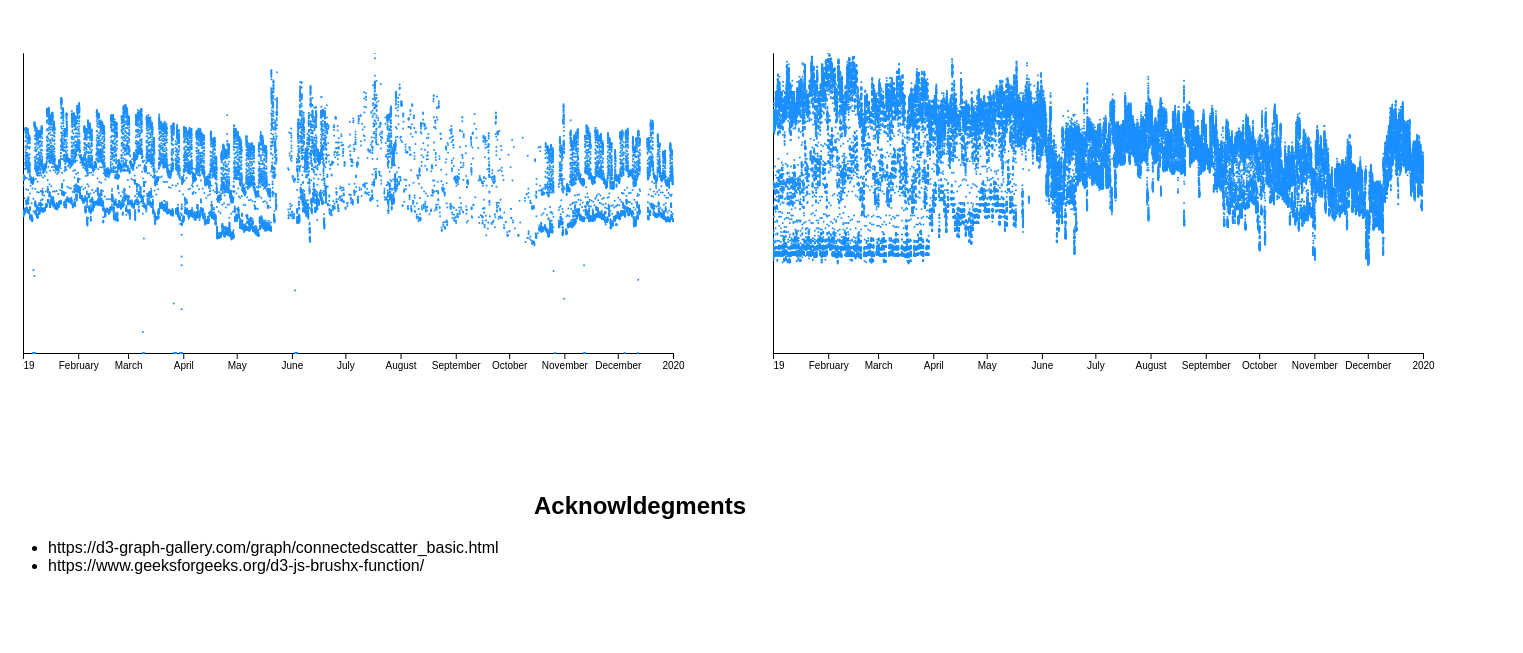
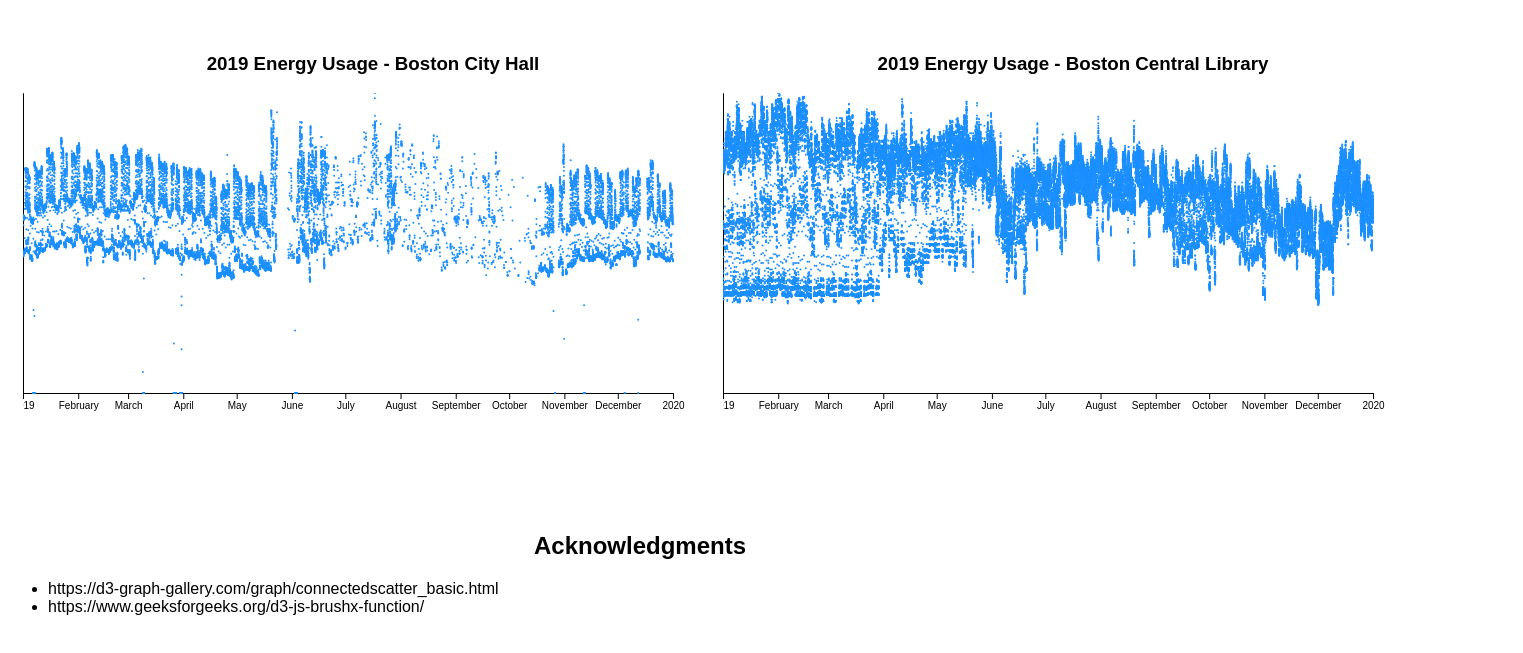
Before and after one commit to DS4200-Sec2-F22/ic-13-ngk5, a plain HTML site: page index.html in a window 1280 px wide. Shown: the part 61-714 px from the top of the page, 1523 px wide, since content can reach past the window. Drawn offline with Linux system fonts and the light colour scheme.

Commit message:
finished brushing and linking of line charts

```diff
--- a/index.html
+++ b/index.html
@@ -16,17 +16,17 @@
 
     <div class="flex-container">
       <div id="city-hall" class="flex-item">
-        <h3></h3>
+        <h3>2019 Energy Usage - Boston City Hall</h3>
       </div>
 
       <div id="library" class="flex-item">
-        <h3></h3>
+        <h3>2019 Energy Usage - Boston Central Library</h3>
       </div>
 
     </div>
 
     <div>
-        <h2>Acknowldegments</h2>
+        <h2>Acknowledgments</h2>
         <ul>
             <li>https://d3-graph-gallery.com/graph/connectedscatter_basic.html</li>
             <li>https://www.geeksforgeeks.org/d3-js-brushx-function/</li>
--- a/main.js
+++ b/main.js
@@ -1,7 +1,7 @@
 // div size (frame)
 const FRAME_HEIGHT = 400;
-const FRAME_WIDTH = 750;
-const MARGINS = {left: 50, right: 50, top: 50, bottom: 50};
+const FRAME_WIDTH = 700;
+const MARGINS = {left: 25, right: 25, top: 50, bottom: 50};
 
 const VIS_HEIGHT = FRAME_HEIGHT - MARGINS.top - MARGINS.bottom;
 const VIS_WIDTH = FRAME_WIDTH - MARGINS.left - MARGINS.right;
@@ -25,7 +25,7 @@ let city_hall;
 let library;
 
 // build left line chart
-d3.csv("data/city-hall-short.csv", // short data includes 2019-01-01 00:00:00 until 2020-01-01 00:00:00
+d3.csv("data/city-hall-2019.csv", // data includes 2019-01-01 00:00:00 until 2020-01-01 00:00:00
 	// reformats data for time
 	(d) => {return { date : d3.timeParse("%Y-%m-%d %H:%M:%S")(d.DateTime_Measured), value : d.Total_Demand_KW };}).then((data) => {
 
@@ -102,7 +102,7 @@ d3.csv("data/city-hall-short.csv", // short data includes 2019-01-01 00:00:00 un
 
 
 // build right line chart
-d3.csv("data/library-short.csv", // short data includes 2019-01-01 00:00:00 until 2020-01-01 00:00:00
+d3.csv("data/library-2019.csv", // data includes 2019-01-01 00:00:00 until 2020-01-01 00:00:00
 	// reformats data for time
 	(d) => {return { date : d3.timeParse("%Y-%m-%d %H:%M:%S")(d.datetime_utc_measured), value : d.total_demand_kw};}).then((data) => {
 
--- a/style.css
+++ b/style.css
@@ -25,5 +25,5 @@ h1, h2, h3 {
 }
 
 .selected {
-	fill: orangered;
+	fill: tomato;
 }
```
Also changed, not shown: data/city-hall-2019.csv (renamed from data/city-hall-short.csv), data/library-2019.csv (renamed from data/library-short.csv).
